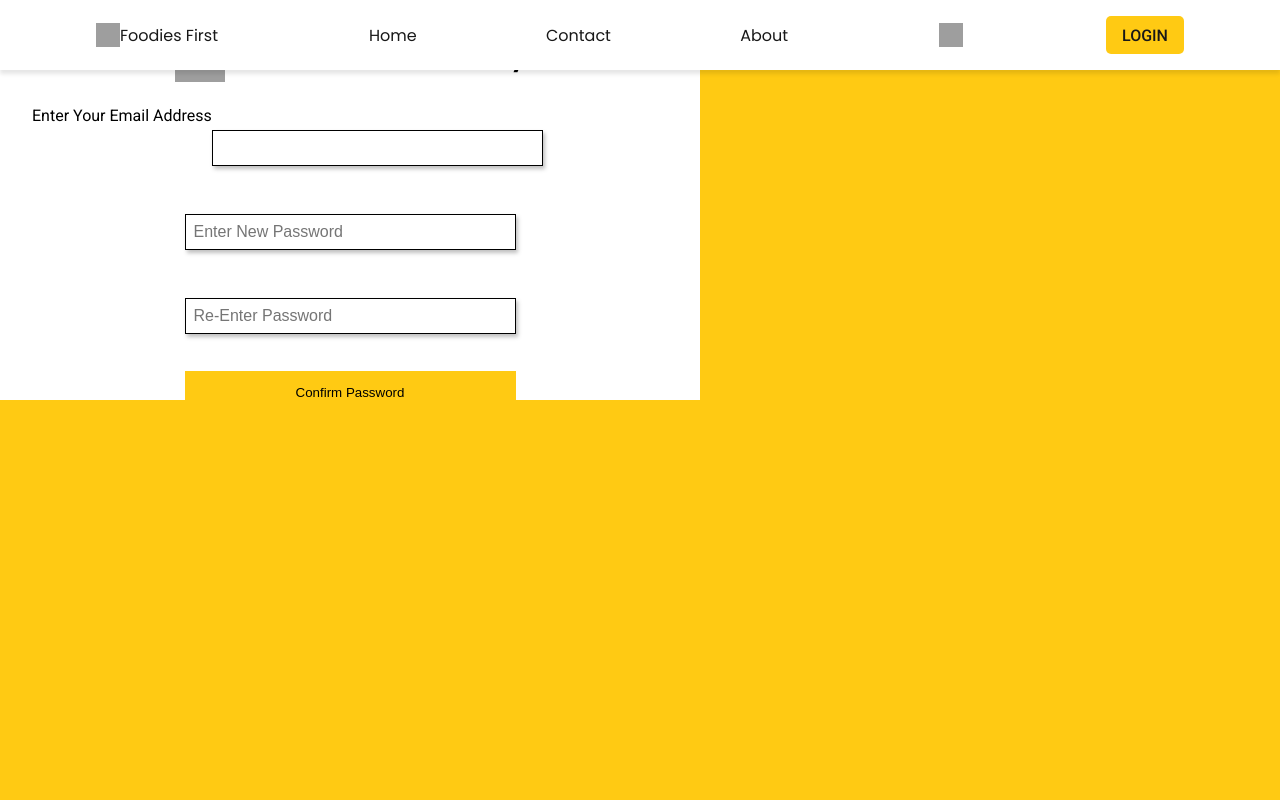
After one commit to DSC-Unilag/ohw-2020-5, a Flask app: page /recovery/change_pass in a window 1280 px wide. The commit adds this page. Run offline with Flask 2, Linux system fonts and the light colour scheme; parts of the project's set-up code (start-up, migrations or seed data) failed here and were passed over; some libraries are stand-ins or nearby versions; grey boxes are pictures that could not be loaded.

Commit message:
adding account recover feature. Email feature dosent work yet

```diff
--- a/server.py
+++ b/server.py
@@ -296,5 +296,37 @@ def my_transactions():
 def unauthorized(callback):
     return redirect('/login')
 
+@app.route('/recovery', methods=['POST', 'GET'])
+def recover():
+    if request.method == 'POST':
+        email = request.form.get('email')
+        user = users_db.find_one(email)
+        if user:
+            # send recovery token to email
+            return render_template('account_recovery3.html')
+        else:
+            # user not found
+            return render_template('404.html')
+    return render_template('account-recovery1.html')
+
+# recovery email leades to this route
+@app.route('/recovery/change_pass')
+def change_pass():
+    if request.method == 'POST':
+        email = request.form.get('email')
+        pass1 = request.form.get('password')
+        pass2 = request.form.get('password2')
+        if pass1 != pass2:
+            data = "passwords do not match!"
+            return render_template('account-recovery2.html', data=data)
+        user = users_db.find_one(email)
+        if user:
+            # change email
+            users_db.update_one({'email':email,"$set":{"password":password}})
+            return render_template('account-recovery4.html')
+        else:
+            return render_template('404.html')
+    return render_template('account-recovery2.html')
+
 if __name__ == "__main__":
     app.run(debug=True)
--- /dev/null
+++ b/static/css/account-recovery.css
@@ -0,0 +1,154 @@
+/* General styles */
+body {
+    background-color: var(--primary-color);
+    font-family: 'Poppins', sans-serif;
+}
+
+/* Main section */
+main {
+    align-items: center;
+    height: 100vh;
+    justify-content: center;
+}
+
+/* Account recovery section */
+.account-recovery {
+    background-color: #ffffff;
+    font-family: 'Roboto', sans-serif;
+    height: 400px;
+    max-width: 700px;
+    width: 70%;
+    padding: 2em;
+}
+
+#title-div {
+    align-items: center;
+    flex-wrap: wrap;
+    font-family: 'Poppins', sans-serif;
+    justify-content: space-between;
+    margin: 0 auto;
+    margin-bottom: 1.5em;
+    max-width: 350px;
+    width: 60%;
+}
+
+#logo {
+    height: 50px;
+    width: 50px;
+}
+
+/* For the completed (success) pages */
+.completed {
+    line-height: 3;
+    text-align: center;
+}
+
+#completed-img {
+    margin-top: 1em;
+    height: 78px;
+    width: 78px;
+}
+
+#sign-in {
+    color: #5C5C5C;
+    display: block;
+    text-decoration: none;
+}
+
+#sign-in:hover {
+    text-decoration: underline;
+}
+
+/* For the form pages */
+.recovery-inputs {
+    text-align: center;
+}
+
+.recovery-inputs input {
+    background-color: #ffffff;
+    border: 1.5px solid #000000;
+    box-shadow: 2px 3px 4px rgba(0, 0, 0, 0.25);
+    color: #5c5c5c;
+    font-size: 1rem;
+    margin: 1.5em 0;
+    outline: none;
+    padding: 0.5em;
+    width: 331px;
+}
+
+.recovery-inputs.email div {
+    align-items: center;
+    flex-direction: column;
+}
+
+.submit-btn {
+    background-color: var(--primary-color);
+    border: none;
+    cursor: pointer;
+    margin-top: 1em;
+    outline: none;
+    padding: 1em;
+    width: 331px;
+}
+
+.submit-btn:hover {
+    background-color: #000000;
+    color: var(--primary-color);
+}
+
+/* Media queries for the completed (success) pages */
+@media (max-width: 900px) {
+    .account-recovery {
+        width: 90%;
+    }
+}
+
+@media (max-width: 700px) {
+    .account-recovery {
+        height: 300px;
+    }
+}
+
+@media (max-width: 500px) {
+    .account-recovery {
+        height: 280px;
+    }
+
+    #title-div {
+        justify-content: center;
+        text-align: center;
+        width: 100%;
+    }
+
+    #form-title {
+        margin-left: 0.5em;
+        margin-top: 0.5em;
+    }
+
+    .completed {
+        line-height: 1.5;
+    }
+
+    #completed-img {
+        height: 50px;
+        width: 50px;
+    }
+}
+
+/* Media queries for the form pages */
+@media (max-width: 700px) {
+   .form-page .account-recovery {
+        height: 350px;
+    }
+}
+
+@media (max-width: 500px) {
+    .account-recovery {
+        padding: 2em 1em;
+    }
+
+    .recovery-inputs input,
+    .submit-btn {
+        width: 100%;
+    }
+}
--- /dev/null
+++ b/templates/account-recovery2.html
@@ -0,0 +1,35 @@
+{% extends "template.html" %}
+
+{% block title %}
+    Recovery
+{% endblock %}
+
+{% block css %}
+../static/css/account-recovery.css
+{% endblock %}
+
+{% block content %}
+            <!-- Account recovery section -->
+            <section class="account-recovery">
+                <form action="" method="POST">
+                    <div id="title-div" class="flex">
+                        <img id="logo" src="https://res.cloudinary.com/dizrb3vql/image/upload/v1596126338/Screenshot_20200728-234326_1_rvxqme.png" alt="Logo">
+                        <h2 id="form-title">Account Recovery</h2>
+                    </div>
+                    <div class="recovery-inputs">
+                        {% if data %}
+                        <p>{{ data }}</p>
+                        {% else %}
+                        <p></p>
+                        {% endif %}
+                        <div class="flex">
+                            <label for="email">Enter Your Email Address</label>
+                            <input id="email" type="email" name="email" required>
+                        </div>
+                        <input type="password" name="password" minlength="8" placeholder="Enter New Password" required>
+                        <input type="password" name="password2" minlength="8" placeholder="Re-Enter Password" required>
+                        <button class="submit-btn" type="submit">Confirm Password</button>
+                    </div>
+                </form>
+            </section>
+{% endblock %}
--- a/templates/template.html
+++ b/templates/template.html
@@ -30,6 +30,8 @@
                     <li><a href="{{ url_for('about') }}">About</a></li>
                 </ul>
             </nav>
+            <a class="flex" href="#" title="Order Now"><img src="https://res.cloudinary.com/dizrb3vql/image/upload/v1596125800/shopping-cart_1_1_z6whh9.png"
+                alt="Cart"></a>
             {% if(logged_in) %}
                 <a id="login" class="hide bold" href="{{ url_for('logout') }}">Logout</a>
             {% else %}
```
Also changed, not shown: templates/account-recovery1.html (added, +29 -0 lines), templates/account-recovery3.html (added, +23 -0 lines), templates/account-recovery4.html (added, +24 -0 lines).
